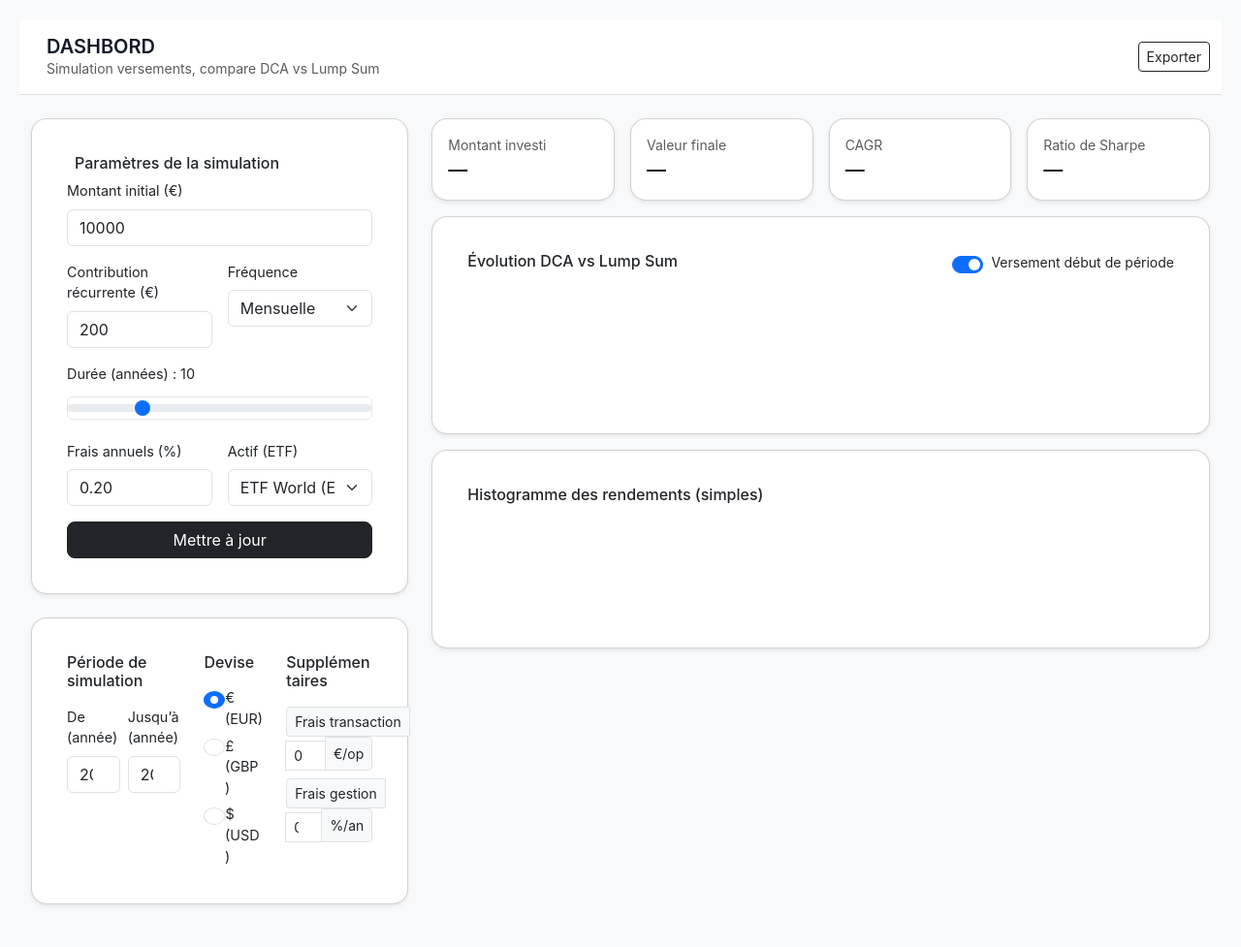
After one commit to fatimata2001/Projet-Data, a Django app: page /simulation/ in a window 1280 px wide. The commit adds this page. Shown: the whole page at 97% size. Run offline with Django 5.2, Linux system fonts and the light colour scheme.

Commit message:
feat: dev interface

```diff
--- a/app_portefeuille/templates/app_portefeuille/index.html
+++ b/app_portefeuille/templates/app_portefeuille/index.html
@@ -8,7 +8,7 @@
 
 <body>
 
-  <h1>Bienvenue sur ton App-Portefeuille 🎉</h1>
+  <h1>Bienvenue sur ton App-Portefeuille </h1>
 
   <div>
     <h2>Portefeuille actif</h2>
--- /dev/null
+++ b/app_portefeuille/templates/app_portefeuille/simulation.html
@@ -0,0 +1,209 @@
+{% load static %}
+<!DOCTYPE html>
+<html lang="fr">
+<head>
+  <meta charset="UTF-8" />
+  <title>Dashbord</title>
+  <meta name="viewport" content="width=device-width, initial-scale=1" />
+  <!-- Bootstrap pour aller vite -->
+  <link href="https://cdn.jsdelivr.net/npm/bootstrap@5.3.3/dist/css/bootstrap.min.css" rel="stylesheet">
+  <!-- Chart.js pour les graphs -->
+  <script src="https://cdn.jsdelivr.net/npm/chart.js"></script>
+  <link rel="stylesheet" href="{% static 'simulation.css' %}">
+</head>
+<body class="bg-light">
+
+<header class="border-bottom bg-white sticky-top">
+  <div class="container-xxl py-3 d-flex align-items-center justify-content-between">
+    <div class="d-flex align-items-center gap-3">
+      <div class="logo-dot d-grid place-items-center">
+        <span class="bi bi-pie-chart-fill"></span>
+      </div>
+      <div>
+        <h1 class="h5 mb-0 fw-semibold">DASHBORD</h1>
+        <div class="text-muted small">Simulation versements, compare DCA vs Lump Sum</div>
+      </div>
+    </div>
+    <button id="btnExport" class="btn btn-outline-dark btn-sm">Exporter</button>
+  </div>
+</header>
+
+<main class="container-xxl my-4">
+  <div class="row g-4">
+
+    <!-- Colonne gauche : Paramètres (style carte arrondie) -->
+    <div class="col-12 col-lg-4">
+      <div class="card card-params shadow-sm rounded-4">
+        <div class="card-body">
+          <div class="d-flex align-items-center gap-2 mb-2">
+            <span class="bi bi-calculator"></span>
+            <h2 class="h6 mb-0">Paramètres de la simulation</h2>
+          </div>
+
+          <form id="formParams" class="vstack gap-3">
+            <div>
+              <label class="form-label">Montant initial (€)</label>
+              <input type="number" min="0" class="form-control" name="initial" value="10000">
+            </div>
+
+            <div class="row g-3">
+              <div class="col">
+                <label class="form-label">Contribution récurrente (€)</label>
+                <input type="number" min="0" class="form-control" name="recurring" value="200">
+              </div>
+              <div class="col">
+                <label class="form-label">Fréquence</label>
+                <select class="form-select" name="freq">
+                  <option value="monthly" selected>Mensuelle</option>
+                  <option value="quarterly">Trimestrielle</option>
+                  <option value="semiannual">Semestrielle</option>
+                  <option value="annual">Annuelle</option>
+                </select>
+              </div>
+            </div>
+
+            <div>
+              <label class="form-label">Durée (années) : <span id="yearsOut">10</span></label>
+              <input type="range" class="form-range" min="1" max="40" step="1" name="years" value="10" oninput="document.getElementById('yearsOut').textContent=this.value">
+            </div>
+
+            <div class="row g-3">
+              <div class="col">
+                <label class="form-label">Frais annuels (%)</label>
+                <input type="number" step="0.01" class="form-control" name="feePct" value="0.20">
+              </div>
+              <div class="col">
+                <label class="form-label">Actif (ETF)</label>
+                <select class="form-select" name="etf">
+                  <option value="EUNL" selected>ETF World (EUNL)</option>
+                  <option value="CW8">ETF MSCI World (CW8)</option>
+                  <option value="PEA-WLD">ETF World PEA</option>
+                  <option value="EM">ETF Marchés Émergents</option>
+                  <option value="BONDS">ETF Obligations Monde</option>
+                </select>
+              </div>
+            </div>
+
+            <button class="btn btn-dark w-100 rounded-3" type="submit">Mettre à jour</button>
+          </form>
+        </div>
+      </div>
+
+      <!-- Bloc style “période/devise/frais” (à droite sur ta 2nde capture) -->
+      <div class="card mt-4 shadow-sm rounded-4">
+        <div class="card-body">
+          <div class="row g-4">
+            <div class="col-12 col-lg-5">
+              <h6 class="mb-3">Période de simulation</h6>
+              <div class="row g-2 align-items-center">
+                <div class="col-6">
+                  <label class="form-label">De (année)</label>
+                  <input type="number" class="form-control" id="fromYear" value="20">
+                </div>
+                <div class="col-6">
+                  <label class="form-label">Jusqu’à (année)</label>
+                  <input type="number" class="form-control" id="toYear" value="2045">
+                </div>
+              </div>
+            </div>
+
+            <div class="col-12 col-lg-3">
+              <h6 class="mb-3">Devise</h6>
+              <div class="vstack gap-1">
+                <label class="form-check">
+                  <input class="form-check-input" type="radio" name="currency" value="EUR" checked>
+                  <span class="form-check-label">€ (EUR)</span>
+                </label>
+                <label class="form-check">
+                  <input class="form-check-input" type="radio" name="currency" value="GBP">
+                  <span class="form-check-label">£ (GBP)</span>
+                </label>
+                <label class="form-check">
+                  <input class="form-check-input" type="radio" name="currency" value="USD">
+                  <span class="form-check-label">$ (USD)</span>
+                </label>
+              </div>
+            </div>
+
+            <div class="col-12 col-lg-4">
+              <h6 class="mb-3">Supplémentaires</h6>
+              <div class="vstack gap-2">
+                <div class="input-group input-group-sm">
+                  <span class="input-group-text">Frais transaction</span>
+                  <input type="number" class="form-control" id="txFee" value="0">
+                  <span class="input-group-text">€/op</span>
+                </div>
+                <div class="input-group input-group-sm">
+                  <span class="input-group-text">Frais gestion</span>
+                  <input type="number" class="form-control" id="mgmtFee" value="0">
+                  <span class="input-group-text">%/an</span>
+                </div>
+
+              </div>
+            </div>
+
+          </div>
+        </div>
+      </div>
+
+    </div>
+
+    <!-- Colonne droite : Résumé + Graphiques -->
+    <div class="col-12 col-lg-8">
+      <!-- Résumé (tuiles) -->
+      <div class="row g-3 mb-3">
+        <div class="col-6 col-md-3">
+          <div class="tile card shadow-sm rounded-4 p-3">
+            <div class="text-muted small">Montant investi</div>
+            <div id="tInvested" class="fs-5 fw-semibold">—</div>
+          </div>
+        </div>
+        <div class="col-6 col-md-3">
+          <div class="tile card shadow-sm rounded-4 p-3">
+            <div class="text-muted small">Valeur finale</div>
+            <div id="tFinal" class="fs-5 fw-semibold">—</div>
+          </div>
+        </div>
+        <div class="col-6 col-md-3">
+          <div class="tile card shadow-sm rounded-4 p-3">
+            <div class="text-muted small">CAGR</div>
+            <div id="tCAGR" class="fs-5 fw-semibold">—</div>
+          </div>
+        </div>
+        <div class="col-6 col-md-3">
+          <div class="tile card shadow-sm rounded-4 p-3">
+            <div class="text-muted small">Ratio de Sharpe</div>
+            <div id="tSharpe" class="fs-5 fw-semibold">—</div>
+          </div>
+        </div>
+      </div>
+
+      <!-- Graphique DCA vs Lump Sum -->
+      <div class="card shadow-sm rounded-4 mb-3">
+        <div class="card-body">
+          <div class="d-flex align-items-center justify-content-between">
+            <h6 class="mb-3">Évolution DCA vs Lump Sum</h6>
+            <div class="form-check form-switch">
+              <input class="form-check-input" type="checkbox" id="dcaBegin" checked>
+              <label class="form-check-label small" for="dcaBegin">Versement début de période</label>
+            </div>
+          </div>
+          <canvas id="chartGrowth" height="110"></canvas>
+        </div>
+      </div>
+
+      <!-- Histogramme des rendements -->
+      <div class="card shadow-sm rounded-4">
+        <div class="card-body">
+          <h6 class="mb-3">Histogramme des rendements (simples)</h6>
+          <canvas id="chartReturns" height="90"></canvas>
+        </div>
+      </div>
+
+    </div>
+  </div>
+</main>
+
+<script src="{% static 'simulation.js' %}" defer></script>
+</body>
+</html>
--- a/app_portefeuille/urls.py
+++ b/app_portefeuille/urls.py
@@ -3,4 +3,5 @@ from . import views
 
 urlpatterns = [
     path("", views.index, name="index"),
+    path("simulation/", views.simulation, name="simulation"),
 ]
--- a/app_portefeuille/views.py
+++ b/app_portefeuille/views.py
@@ -1,8 +1,9 @@
 from django.shortcuts import render
 from .models import Portefeuille
-# Create your views here.
 
 def index(request):
-    # Crée ou récupère un portefeuille "Démo"
     pf, _ = Portefeuille.objects.get_or_create(nom="Démo")
     return render(request, "app_portefeuille/index.html", {"portefeuille": pf})
+
+def simulation(request):
+    return render(request, "app_portefeuille/simulation.html")
--- a/config/settings.py
+++ b/config/settings.py
@@ -50,6 +50,7 @@ MIDDLEWARE = [
     'django.contrib.auth.middleware.AuthenticationMiddleware',
     'django.contrib.messages.middleware.MessageMiddleware',
     'django.middleware.clickjacking.XFrameOptionsMiddleware',
+
 ]
 
 ROOT_URLCONF = 'config.urls'
@@ -118,7 +119,7 @@ USE_TZ = True
 # Static files (CSS, JavaScript, Images)
 # https://docs.djangoproject.com/en/5.1/howto/static-files/
 
-STATIC_URL = 'static/'
+STATIC_URL = '/static/'
 
 # Default primary key field type
 # https://docs.djangoproject.com/en/5.1/ref/settings/#default-auto-field
--- /dev/null
+++ b/static/simulation.css
@@ -0,0 +1,72 @@
+body {
+  font-family: "Inter", sans-serif;
+  background: #f9fafb;
+  color: #111827;
+  margin: 0;
+  padding: 20px;
+}
+.container {
+  max-width: 1100px;
+  margin: 0 auto;
+}
+h1 {
+  font-size: 1.8rem;
+  margin-bottom: 10px;
+}
+.grid {
+  display: grid;
+  grid-template-columns: 1fr 2fr;
+  gap: 20px;
+  margin-top: 20px;
+}
+.card {
+  background: #fff;
+  padding: 20px;
+  border-radius: 12px;
+  box-shadow: 0 2px 6px rgba(0,0,0,0.05);
+}
+label {
+  display: block;
+  margin-bottom: 12px;
+  font-size: 0.9rem;
+}
+input, select {
+  width: 100%;
+  padding: 8px 10px;
+  margin-top: 4px;
+  border: 1px solid #e5e7eb;
+  border-radius: 6px;
+}
+button {
+  padding: 8px 14px;
+  border: none;
+  border-radius: 8px;
+  cursor: pointer;
+  font-weight: 600;
+}
+button#simulate {
+  background: #111827;
+  color: white;
+}
+button#reset {
+  background: white;
+  color: #111827;
+  border: 1px solid #e5e7eb;
+}
+.buttons {
+  display: flex;
+  gap: 8px;
+  margin-top: 10px;
+}
+.note {
+  font-size: 0.8rem;
+  color: #6b7280;
+  display: block;
+  margin-top: 10px;
+}
+.summary {
+  margin-top: 20px;
+}
+.hidden {
+  display: none;
+}
--- /dev/null
+++ b/static/simulation.js
@@ -0,0 +1,131 @@
+// Helpers
+const € = n => n.toLocaleString("fr-FR", {style:"currency", currency:"EUR", maximumFractionDigits:0});
+const pct = x => (x*100).toFixed(2) + "%";
+
+const ETF = {
+  EUNL: { exp: 0.07, vol: 0.15 },
+  CW8: { exp: 0.068, vol: 0.15 },
+  "PEA-WLD": { exp: 0.065, vol: 0.16 },
+  EM: { exp: 0.09, vol: 0.22 },
+  BONDS: { exp: 0.03, vol: 0.07 },
+};
+const FREQ = { monthly:12, quarterly:4, semiannual:2, annual:1 };
+
+let growthChart, returnsChart;
+
+function simulate(params){
+  const {initial, recurring, years, feePct, freq, etf, begin} = params;
+  const periods = years * FREQ[freq];
+  const r_a = ETF[etf].exp;
+  const r_p = Math.pow(1+r_a, 1/FREQ[freq]) - 1;
+  const fee_p = Math.pow(1+feePct, 1/FREQ[freq]) - 1;
+
+  let value = initial;
+  let contrib = 0;
+  const points = [value];
+  const returns = [];
+
+  for(let i=1;i<=periods;i++){
+    if(begin){ value += recurring; contrib += recurring; }
+    const gross = value * (1+r_p);
+    const fees  = gross * fee_p;
+    const newVal = gross - fees;
+    returns.push((newVal - value)/value);
+    value = newVal;
+    if(!begin){ value += recurring; contrib += recurring; }
+    // sample yearly for nicer x-axis
+    if(i % FREQ[freq] === 0) points.push(value);
+  }
+
+  // Lump sum: tout investi dès le début (initial + contrib total)
+  let lump = initial + contrib;
+  const yearsLabels = Array.from({length: years+1}, (_,i)=>i);
+  const lumpPts = [lump];
+  for(let y=1;y<=years;y++){ lump *= (1+r_a); lumpPts.push(lump); }
+
+  const invested = initial + contrib;
+  const finalValue = value;
+  const yearsElapsed = years || 1;
+  const cagr = Math.pow(finalValue / (invested || 1), 1/yearsElapsed) - 1;
+
+  // annualized vol + sharpe (approx)
+  const perAvg = returns.reduce((a,b)=>a+b,0) / (returns.length||1);
+  const perVar = returns.reduce((a,r)=>a + Math.pow(r - perAvg, 2), 0) / (returns.length||1);
+  const vol = Math.sqrt(perVar) * Math.sqrt(FREQ[freq]);
+  const riskFree = 0.02;
+  const sharpe = vol>0 ? ((perAvg*FREQ[freq]) - riskFree)/vol : 0;
+
+  return {yearsLabels, points, lumpPts, invested, finalValue, cagr, sharpe, vol};
+}
+
+function renderCharts(data){
+  const {yearsLabels, points, lumpPts, cagr} = data;
+
+  // Growth
+  const ctx1 = document.getElementById("chartGrowth");
+  growthChart && growthChart.destroy();
+  growthChart = new Chart(ctx1, {
+    type: "line",
+    data: {
+      labels: yearsLabels,
+      datasets: [
+        { label:"DCA", data: points, fill:false, borderWidth:2 },
+        { label:"Lump Sum", data: lumpPts, fill:false, borderWidth:2 }
+      ]
+    },
+    options: { responsive:true, plugins:{legend:{position:"bottom"}} }
+  });
+
+  // Returns (simple mock from points)
+  const rets = [];
+  for(let i=1;i<points.length;i++){
+    rets.push( (points[i]-points[i-1]) / points[i-1] );
+  }
+  const ctx2 = document.getElementById("chartReturns");
+  returnsChart && returnsChart.destroy();
+  returnsChart = new Chart(ctx2, {
+    type: "bar",
+    data: { labels: yearsLabels.slice(1), datasets:[{label:"Rendement", data: rets}] },
+    options: { responsive:true, plugins:{legend:{display:false}}, scales:{y:{ticks:{ callback: v => (v*100).toFixed(0) + '%' }}} }
+  });
+}
+
+function updateTiles(data){
+  document.getElementById("tInvested").textContent = €(Math.round(data.invested));
+  document.getElementById("tFinal").textContent    = €(Math.round(data.finalValue));
+  document.getElementById("tCAGR").textContent     = pct(data.cagr);
+  document.getElementById("tSharpe").textContent   = data.sharpe.toFixed(2);
+}
+
+function getParams(){
+  const f = document.getElementById("formParams");
+  return {
+    initial:  Number(f.initial.value || 0),
+    recurring:Number(f.recurring.value || 0),
+    years:    Number(f.years.value || 1),
+    feePct:   Number(f.feePct.value || 0)/100,
+    freq:     f.freq.value,
+    etf:      f.etf.value,
+    begin:    document.getElementById("dcaBegin").checked
+  };
+}
+
+function run(){
+  const data = simulate(getParams());
+  renderCharts(data);
+  updateTiles(data);
+}
+
+document.getElementById("formParams").addEventListener("submit", (e)=>{
+  e.preventDefault();
+  run();
+});
+document.getElementById("dcaBegin").addEventListener("change", run);
+
+// première exécution
+run();
+
+// 👉 Pour brancher au backend (exemple) :
+// fetch('/api/simulate/', {method:'POST', headers:{'Content-Type':'application/json'}, body:JSON.stringify(getParams())})
+//   .then(r=>r.json())
+//   .then(dataFromAPI => { /* remplacer simulate() et renderCharts() par les données reçues */ });
```
